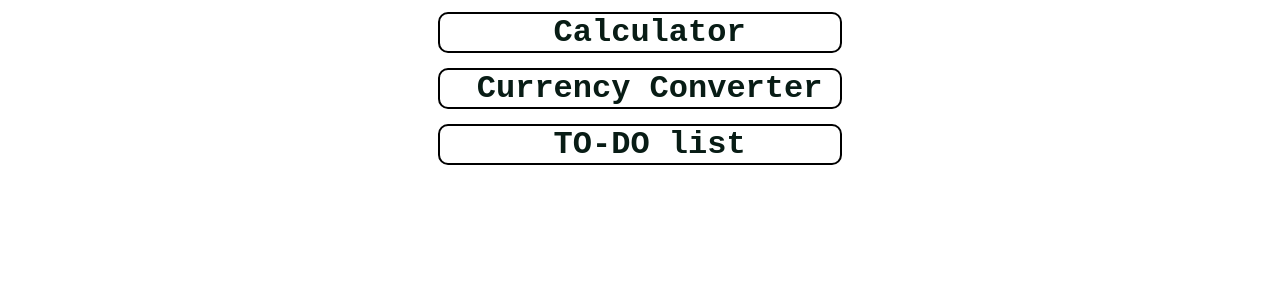
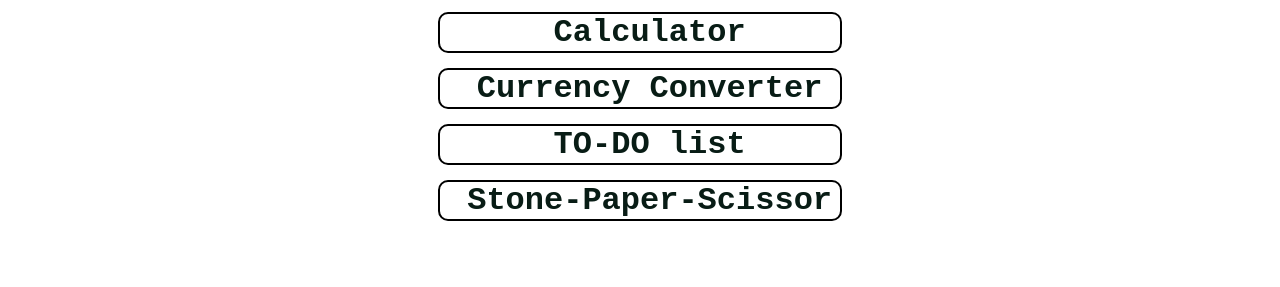
Before and after one commit to pritishraj01/portfolio, a plain HTML site: page index.html in a window 1280 px wide. Shown: the part 844-1131 px from the top of the page. Drawn offline with Linux system fonts and the light colour scheme; a web font is replaced by a local one.

Commit message:
adding stone-paper-scissor

```diff
--- a/index.html
+++ b/index.html
@@ -65,6 +65,9 @@
           <li><a href="https://pritishraj01.github.io/todo-app/" target="_blank">
               <pre> TO-DO list</pre>
             </a></li>
+          <li><a href=" https://pritishraj01.github.io/stone--paper-scissor/" target="_blank">
+              <pre> Stone-Paper-Scissor</pre>
+            </a></li>
         </ol>
       </div>
     </div>
```
